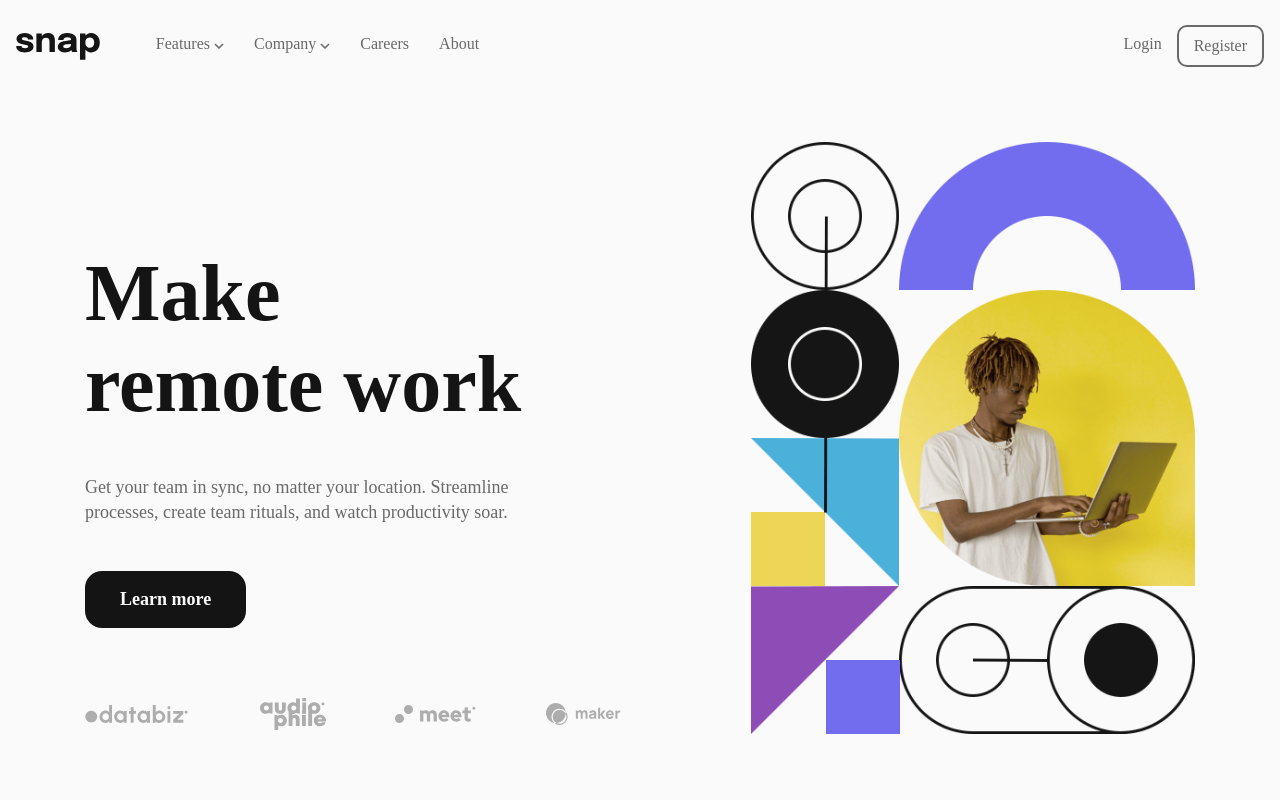
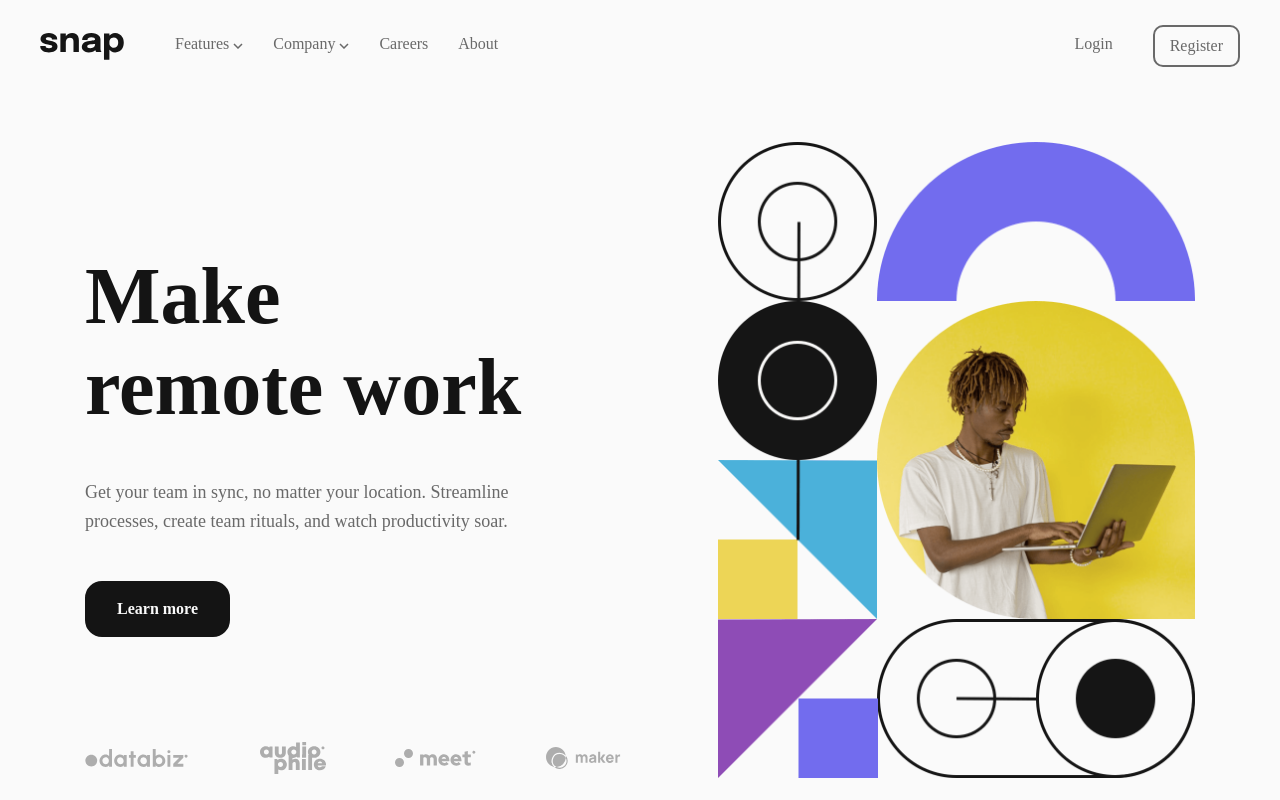
Before and after one commit to wajidkhan2-frontendmentor-challenges/intro-section-with-dropdown-navigation-main, a plain HTML site: page index.html in a window 1280 px wide. Drawn offline with Linux system fonts and the light colour scheme; a web font is replaced by a local one.

Commit message:
px to rem

```diff
--- a/index.html
+++ b/index.html
@@ -21,7 +21,86 @@
 			<section class="nav-bar-section">
 				<a href="#" class="logo-link"><img  class="imgblock" src="./images/logo.svg" alt="Site logo"></a>
 
-				<button class="btnstrip mobile-nav-open" id="mobileNavOpenBtn" aria-labelledby="navigation-open" aria-controls="page-navbar" aria-expanded="false">
+				<nav class="nav-tag">
+					<button class="btnstrip mobile-nav-open" id="mobileNavOpenBtn" aria-labelledby="navigation-open" aria-controls="page-navbar" aria-expanded="false">
+						<span id="navigation-open" hidden="">navigation menu open</span>
+						<img class="imgblock" src="./images/icon-menu.svg" alt="">
+					</button>
+
+					<div class="mobile-nav-opn-bg-overlay" ></div>
+					<div class="navigation-dialog" role="dialog" aria-labelledby="navigation-label">
+						<span id="navigation-label" hidden="">navigation</span>
+						<button class="btnstrip mobile-nav-close" id="mobileNavCloseBtn" aria-labelledby="navigation-close" aria-controls="page-navbar">
+							<span id="navigation-close" hidden="">navigation menu close</span>
+							<img class="imgblock" src="./images/icon-close-menu.svg" alt="">
+						</button>
+
+						<div class="nav-main-list">
+							<ul class="navigation-primary ul-nav">
+								<li class="nav-li dropdown" data-open="false">
+									<button class="btnstrip C-dropdown-btn" id="dropdown-prim-open-close-btn" aria-controls="dropdown-list-prim" aria-expanded="false">
+										Features
+										<span class="arrow-icon arrow-down" style="
+											-webkit-mask: url(./images/icon-arrow-down.svg) no-repeat center;
+											mask: url(./images/icon-arrow-down.svg) no-repeat center;
+										"></span>
+										<span class="arrow-icon arrow-up" style="
+											-webkit-mask: url(./images/icon-arrow-up.svg) no-repeat center;
+											mask: url(./images/icon-arrow-up.svg) no-repeat center;
+										"></span>
+									</button>
+									<ul class="dropdown-list prim" id="dropdown-list-prim">
+										<li class="dropdown-li">
+											<a class="dropdown-link" href="#"><img class="dropdown-icon" src="./images/icon-todo.svg" alt=""> Todo List</a>
+										</li>
+										<li class="dropdown-li">
+											<a class="dropdown-link" href="#"><img class="dropdown-icon" src="./images/icon-calendar.svg" alt=""> Calendar</a>
+										</li>
+										<li class="dropdown-li">
+											<a class="dropdown-link" href="#"><img class="dropdown-icon" src="./images/icon-reminders.svg" alt=""> Reminders</a>
+										</li>
+										<li class="dropdown-li">
+											<a class="dropdown-link" href="#"><img class="dropdown-icon" src="./images/icon-planning.svg" alt=""> Planning</a>
+										</li>
+									</ul>
+								</li>
+								<li class="nav-li dropdown" data-open="false">
+									<button class="btnstrip C-dropdown-btn" id="dropdown-secnd-open-close-btn" aria-controls="page-navbar" aria-expanded="false">
+										Company
+										<span class="arrow-icon arrow-down" style="
+											-webkit-mask: url(./images/icon-arrow-down.svg) no-repeat center;
+											mask: url(./images/icon-arrow-down.svg) no-repeat center;
+										"></span>
+										<span class="arrow-icon arrow-up" style="
+											-webkit-mask: url(./images/icon-arrow-up.svg) no-repeat center;
+											mask: url(./images/icon-arrow-up.svg) no-repeat center;
+										"></span>
+									</button>
+									<ul class="dropdown-list secnd">
+										<li class="dropdown-li">
+											<a class="dropdown-link" href="#">History</a>
+										</li>
+										<li class="dropdown-li">
+											<a class="dropdown-link" href="#">Our Team</a>
+										</li>
+										<li class="dropdown-li">
+											<a class="dropdown-link" href="#">Blog</a>
+										</li>
+									</ul>
+								</li>
+								<li class="nav-li"><a class="nav-link" href="#">Careers</a></li>
+								<li class="nav-li"><a class="nav-link" href="#">About</a></li>
+							</ul>
+
+							<ul class="navigation-secondary ul-nav">
+								<li class="nav-li"><a class="nav-link login" href="#">Login</a></li>
+								<li class="nav-li"><a class="nav-link register" href="#">Register</a></li>
+							</ul>
+						</div>
+					</div>
+				</nav>
+
+				<!-- <button class="btnstrip mobile-nav-open" id="mobileNavOpenBtn" aria-labelledby="navigation-open" aria-controls="page-navbar" aria-expanded="false">
 					<span id="navigation-open" hidden="">navigation menu open</span>
 					<img class="imgblock" src="./images/icon-menu.svg" alt="">
 				</button>
@@ -81,7 +160,7 @@
 							<li class="nav-li"><a class="nav-link register" href="#">Register</a></li>
 						</ul>
 					</div>
-				</nav>
+				</nav> -->
 
 
 			</section>
@@ -95,7 +174,7 @@
 						<img src="./images/image-hero-mobile.png" alt="">
 					</picture>
 				</div>
-				<div class="text-icon-section text-icon-container">
+				<div class="text-icon-section text-icon-container" tabindex="0">
 					<h1 class="hero-title"><span>Make</span> remote work</h1>
 					<p class="hero-para">
 						Get your team in sync, no matter your location. Streamline processes,
@@ -103,12 +182,12 @@
 					</p>
 					<a class="more-link" href="#">Learn more</a>
 
-					<div class="icon-section">
-						<a href="#"><img class="icon-img" src="./images/client-databiz.svg" alt=""></a>
-						<a href="#"><img class="icon-img" src="./images/client-audiophile.svg" alt=""></a>
-						<a href="#"><img class="icon-img" src="./images/client-meet.svg" alt=""></a>
-						<a href="#"><img class="icon-img" src="./images/client-maker.svg" alt=""></a>
-					</div>
+					<ul class="icon-section">
+						<li class="icon-sec-li"><a href="#"><img class="icon-img" src="./images/client-databiz.svg" alt="databiz"></a></li>
+						<li class="icon-sec-li"><a href="#"><img class="icon-img" src="./images/client-audiophile.svg" alt="audiophile"></a></li>
+						<li class="icon-sec-li"><a href="#"><img class="icon-img" src="./images/client-meet.svg" alt="meet"></a></li>
+						<li class="icon-sec-li"><a href="#"><img class="icon-img" src="./images/client-maker.svg" alt="maker"></a></li>
+					</ul>
 				</div>
 			</section>
 		</main>
--- a/static/layout.css
+++ b/static/layout.css
@@ -1,6 +1,4 @@
 /* mobile */
-
-
 .layout-main {
     min-height: 100vh;
     display: grid;
@@ -44,7 +42,7 @@
     .nav-bar-section {
         /* --max-container-width: 1110px; */
         --max-container-width: 1548px;
-        --container-padding: 1rem;
+        --container-padding: 2.5rem;
         /* --container-padding: 16px; */
 
         width: min(var(--max-container-width), 100% - ( var( --container-padding) * 2));
@@ -63,15 +61,15 @@
     }
 
     /* header and navigation */
-    /* .navigation {
+    .nav-tag {
         width: 90%;
-    } */
+    }
 
-    .ul-nav, .navigation-child {
+    .ul-nav, .nav-main-list {
         display: flex;
     }
 
-    .navigation-child {
+    .nav-main-list {
         justify-content: space-between;
     }
 
--- a/static/states.css
+++ b/static/states.css
@@ -1,18 +1,9 @@
 /* class="nav-mobile-wraper" data-open="false" */
-/* .mobile-nav-open[aria-expanded=false] + .mobile-nav-opn-bg-overlay,
-.mobile-nav-open[aria-expanded=false] + .mobile-nav-opn-bg-overlay + .navigation {
-    display: none;
-} */
-
-
-
 
 .mobile-nav-open[aria-expanded=false] + .mobile-nav-opn-bg-overlay,
-.mobile-nav-open[aria-expanded=false] + .mobile-nav-opn-bg-overlay + .navigation {
+.mobile-nav-open[aria-expanded=false] + .mobile-nav-opn-bg-overlay + .navigation-dialog {
     display: none;
 }
-
-
 
 
 /* class="nav-li dropdown" data-open="false" */
@@ -24,9 +15,33 @@
 .C-dropdown-btn[aria-expanded=true] .arrow-down {
     display: none;
 }
+.C-dropdown-btn:hover, .C-dropdown-btn:active {
+    color: var(--clr-neutral-300);
+}
+.C-dropdown-btn:hover .arrow-icon, .C-dropdown-btn:active .arrow-icon {
+    background-color: var(--clr-neutral-300);
+}
+
+.dropdown-link:hover, .dropdown-link:active {
+    color: var(--clr-neutral-300);
+}
+
+.nav-link:hover, .nav-link:active {
+    color: var(--clr-neutral-300);
+}
+.nav-link.register:hover, .nav-link.register:active {
+    border-color: var(--clr-neutral-300);
+}
+
+
+
+.more-link:hover, .more-link:active {
+    color: var(--clr-neutral-300);
+    background-color: var(--clr-neutral-100);
+}
 
 @media only screen and (min-width: 69.375em ) /* min-width:  1110px */ {
-    .mobile-nav-open[aria-expanded=false] + .mobile-nav-opn-bg-overlay + .navigation {
+    .mobile-nav-open[aria-expanded=false] + .mobile-nav-opn-bg-overlay + .navigation-dialog {
         display: block;
     }
 }
--- a/static/style.css
+++ b/static/style.css
@@ -8,7 +8,7 @@
     padding-block: 25px;
 }
 
-.navigation {
+.navigation-dialog {
     --mobile-div-width: 70%;
 
     box-sizing: border-box;
@@ -56,6 +56,17 @@
     font-size: 16px;
 }
 
+.arrow-icon {
+    display: inline-block;
+    width: 10px;
+    height: 6px;
+    background-color: var(--clr-neutral-200);
+}
+
+/*
+display: inline-block;
+background-color: red;
+*/
 
 .dropdown-list {
     list-style: none;
@@ -116,18 +127,17 @@
 
 .hero-title {
     color: var(--clr-neutral-300);
-    font-size: 38px;
+    font-size: 35px;
 }
 
 .hero-para {
-    font-size: var(--f-size-para);
+    font-size: var(--f-size-body);
     font-weight: var(--f-weight-medium);
     color: var(--clr-neutral-200);
-    line-height: 1.4;
-    width: 90%;
+    line-height: 1.6;
 
     margin-inline: auto;
-    margin-block: 25px;
+    margin-block: 23px;
 }
 
 .more-link {
@@ -135,18 +145,24 @@
     display: inline-block;
     background-color: var(--clr-neutral-300);
     color: var(--clr-neutral-100);
-    padding: 16px 25px;
+    padding: 14px 20px;
+    border: 2px solid var(--clr-neutral-300);
     border-radius: 17px;
     font-weight: var(--f-weight-bold);
 }
 
 .icon-section {
-    margin-top: 55px;
+    margin-top: 46px;
     display: flex;
     justify-content: space-between;
     align-items: center;
+    padding: 0;
 
     margin-bottom: 100px;
+}
+.icon-section,
+.icon-sec-li {
+    list-style: none;
 }
 
 .icon-img {
@@ -157,11 +173,11 @@
 
 @media only screen and (min-width: 69.375em ) /* min-width:  1110px */ {
     /* header and navigation */
-    .navigation {
+    .navigation-dialog {
         position: static;
-        width: 90%;
         height: min-content;
         padding: 0;
+        width: 100%;
     }
 
     .mobile-nav-opn-bg-overlay,
@@ -171,17 +187,30 @@
     }
 
     .ul-nav { margin: 0; }
+
     .navigation-primary .nav-link,
     .navigation-primary .C-dropdown-btn,
     .navigation-secondary .nav-link,
-    .navigation-secondary .nav-link.register,
-    .nav-link {
+    .navigation-secondary .nav-link.register {
         box-sizing: border-box;
         margin: 0;
         padding-block: 10px;
+        /* padding-inline: 15px; */
+        text-align: center;
+    }
+
+    .navigation-primary .nav-link,
+    .navigation-primary .C-dropdown-btn {
         padding-inline: 15px;
-        /* width: 10px; */
-        text-align: center;
+    }
+
+    .navigation-secondary .nav-link,
+    .navigation-secondary .nav-link.register {
+        padding-inline: 15px;
+    }
+
+    .navigation-secondary .nav-link.register {
+        margin-left: 25px;
     }
 
     .dropdown {
@@ -205,12 +234,13 @@
     }
 
 
+
     /* main and hero */
     .hero-section {
         margin-top:50px;
     }
 
-    .banner-section { width: 40%; }
+    .banner-section { width: 43%; }
     .text-icon-section, .icon-section { margin: 0; }
     .text-icon-section {
         width: 49%;
@@ -225,16 +255,18 @@
     .hero-para {
         margin-inline: 0;
         margin-block: 45px;
-
+        font-size: var(--f-size-para);
         width: 484px;
     }
 
     .more-link {
-        font-size: var(--f-size-para);
-        padding: 18px 35px;
+
+        padding: 17px 30px;
     }
+
+
     .icon-section {
-        margin-top: 70px;
+        margin-top: 105px;
     }
 
     .icon-img {
```
